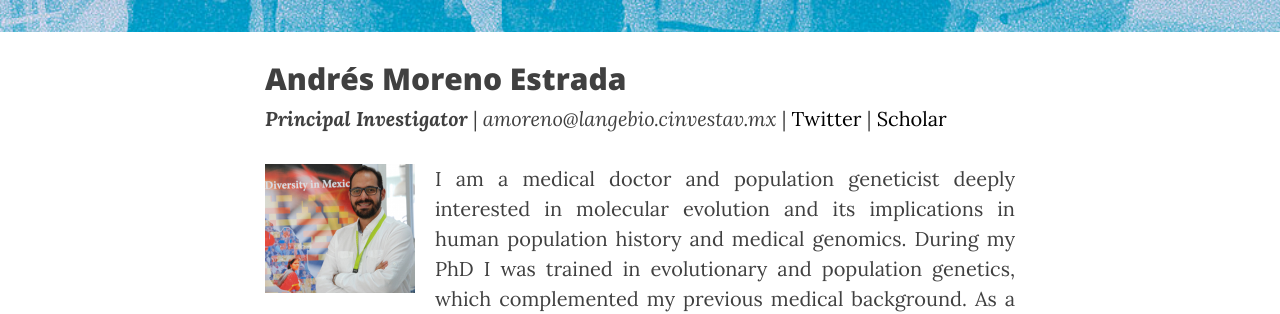
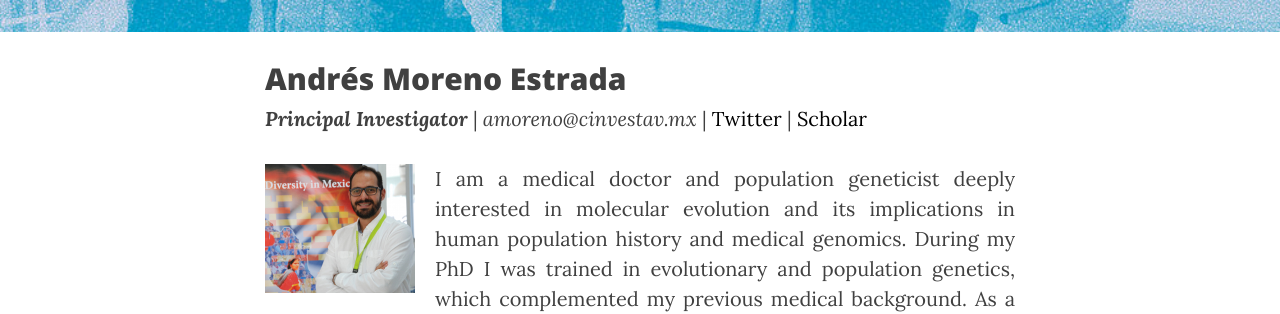
Before and after one commit to milkshakeplustip/milkshakeplustip.github.io, a Jekyll site: the page built from b_people.html, in a window 1280 px wide and 900 px high. Shown: the part 312-626 px from the top of the window. Built offline with Jekyll 4.4.1, drawn with Linux system fonts in a browser that asks for light colours; nearby versions of some CDN libraries; some of the changed text lies outside the part shown.

Commit message:
gagagaga

```diff
--- a/b_people.html
+++ b/b_people.html
@@ -5,11 +5,11 @@ description: "LANGEBIO Cinvestav, Mexico"
 header-img: "img/morenolab_1000_recorte_2.jpg"
 ---
 <p></p>
-<h2>Andrés Moreno Estrada</h2><b><i>Principal Investigator</i></b> | <i>amoreno@langebio.cinvestav.mx</i> | <a href=https://twitter.com/morestrada>Twitter</a> | <a href=https://scholar.google.com.mx/citations?user=e8sFFesAAAAJ&hl=en>Scholar</a><p></p>
+<h2>Andrés Moreno Estrada</h2><b><i>Principal Investigator</i></b> | <i>amoreno@cinvestav.mx</i> | <a href=https://twitter.com/morestrada>Twitter</a> | <a href=https://scholar.google.com.mx/citations?user=e8sFFesAAAAJ&hl=en>Scholar</a><p></p>
 <p style="text-align:justify"> <img src="/img/moreno_2_300.jpg" alt="Andres" height="150" width="150" style="float:left; margin:0 20px 0 0"> I am a medical doctor and population geneticist deeply interested in molecular evolution and its implications in human population history and medical genomics. During my PhD I was trained in evolutionary and population genetics, which complemented my previous medical background. As a postdoctoral fellow with Dr. Carlos Bustamante and research associate at Stanford University, my work integrated genomics, evolution and precision medicine in many different projects involving large collections of populations, in particular from the Americas and the Pacific. Our group is interested in human evolution, adaptation, and population history as well as the biomedical implications of human genetic diversity in underserved populations of the world.
 <br>
 <hr>
-<h2>Karla Sandoval</h2><b><i>Postdoctoral Scholar</i></b> | <i>ksandoval@langebio.cinvestav.mx</i><p></p>
+<h2>Karla Sandoval</h2><b><i>Postdoctoral Scholar</i></b> | <i>ksandoval@cinvestav.mx</i><p></p>
 <p style="text-align:justify"> <img src="/img/Karla250.jpg" alt="Karla" height="150" width="150" style="float:left; margin:0 20px 5px 0"> I am a physical anthropologist interested in cultural, linguistic and genetic diversity of indigenous populations, particularly from Mexico and Latin America. My PhD in population genetics allowed me to build a multidisciplinary background to interact with archaeologists, anthropologists, biologists and geneticists. I enjoy doing fieldwork and connecting participant communities with genetic research under a respectful framework. During my first postdoc at Stanford University I had the opportunity to launch international projects in rural communities across Mexico, Peru, and Chile. My current work at LANGEBIO combines ethnography, paleogenomics, and population genetics on ancient samples from archaeological sites and modern populations across Mexico.
 <br>
 <hr>
```
